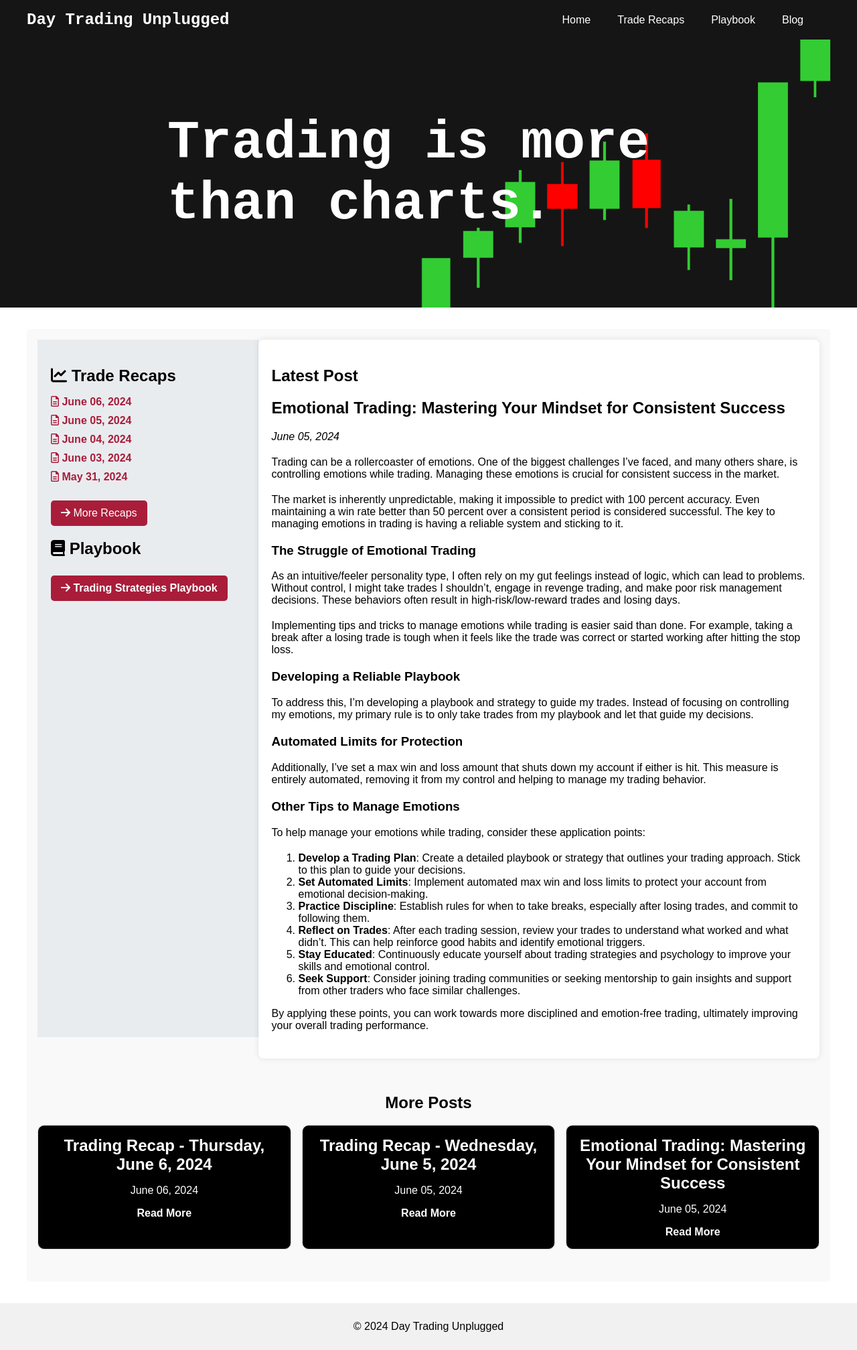
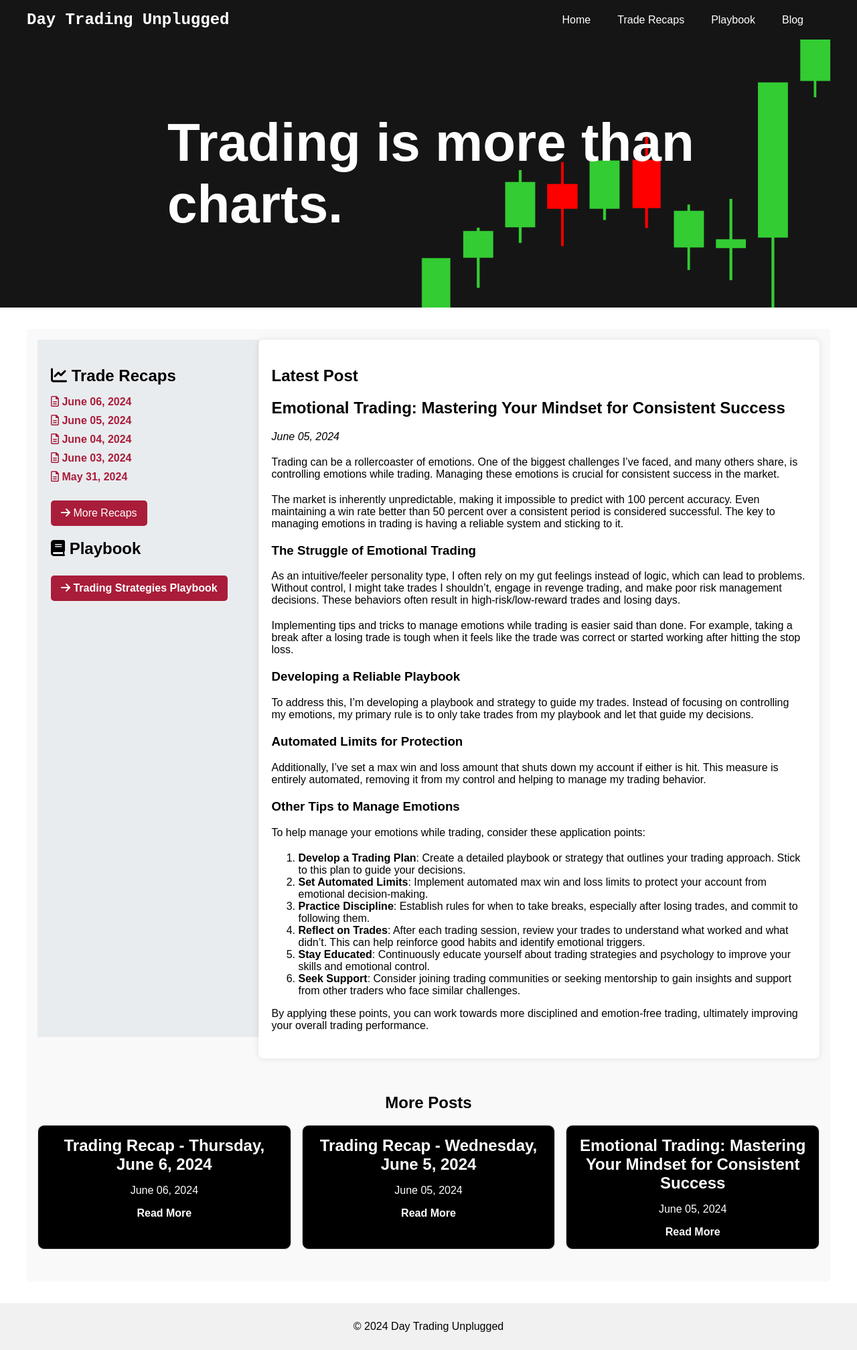
Before and after one commit to zackrylangford/daytrading-unplugged, a Jekyll site: the page built from index.markdown, in a window 1280 px wide. Shown: the whole page at 67% size. Built offline with Jekyll 4.4.1, drawn with Linux system fonts in a browser that asks for light colours; some web fonts are replaced.

```diff
--- a/assets/css/hero.css
+++ b/assets/css/hero.css
@@ -21,8 +21,6 @@
 .hero h1 {
     font-size: 5em;
     margin: 0;
-    font-family: "Ubuntu Sans Mono", monospace;
-    font-optical-sizing: auto;
 }
 
 .hero p {
```
